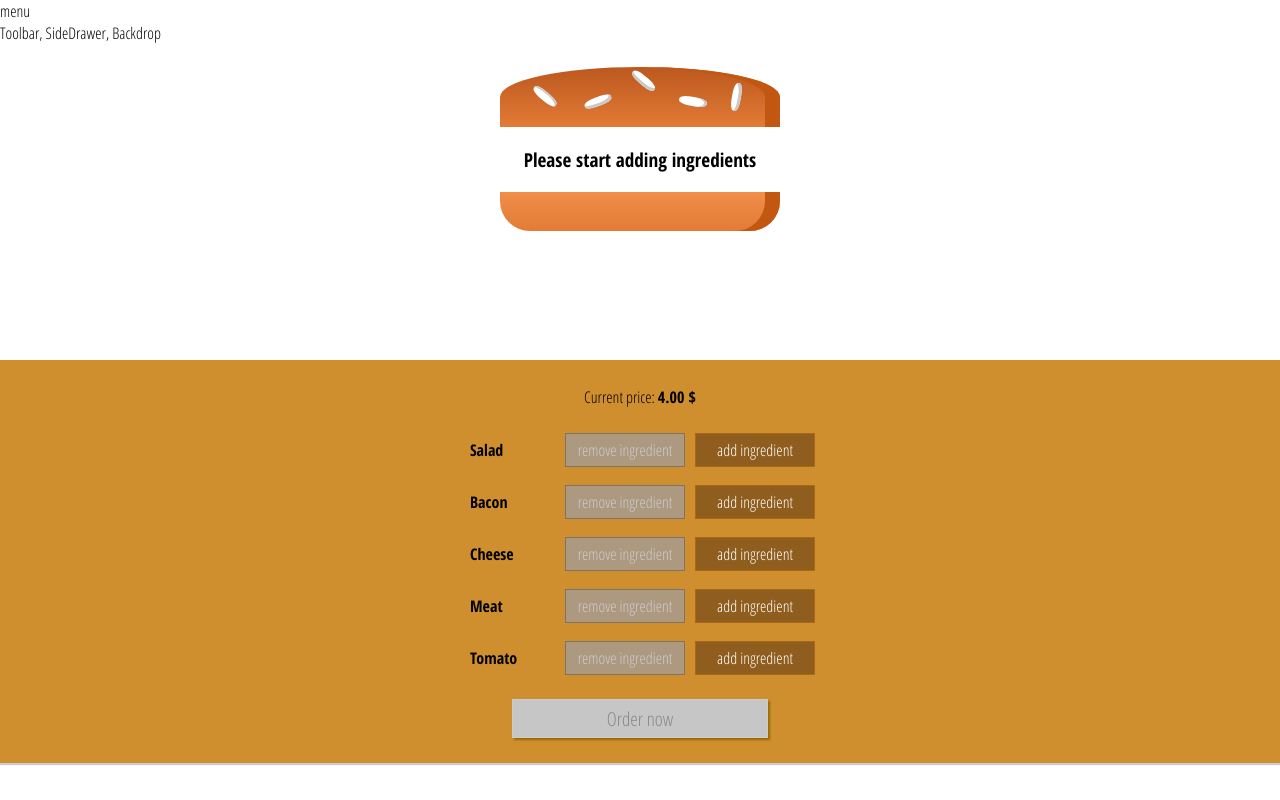
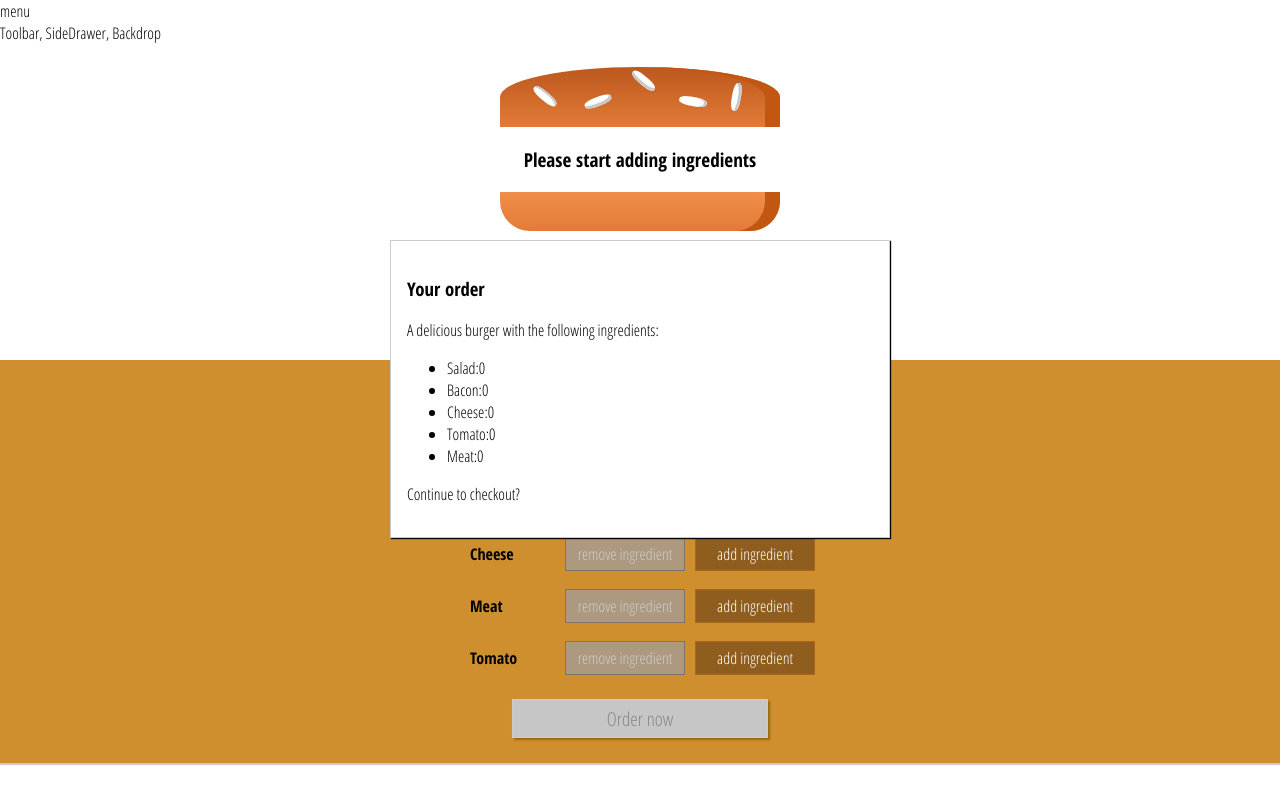
Before and after one commit to julia-dizhak/burger-builder, a React app in the folder app/: page / in a window 1280 px wide. Built offline with nearby package versions, Linux system fonts and the light colour scheme.

Commit message:
create the order summary model

```diff
--- /dev/null
+++ b/app/src/components/Burger/OrderSummary/index.js
@@ -0,0 +1,30 @@
+import React from 'react';
+
+import Aux from '../../../hoc/Aux';
+
+const orderSummary = (props) => {
+    // transform ingredients objects in a list item: <li>Salad: 1</li>
+    const ingredientSummary = Object.keys(props.ingredients)
+        .map(igKey => {
+            return (
+                // ? why it should be unique key here
+                <li key={igKey}>
+                    <span style={ {textTransform: 'capitalize'} }>{igKey}</span>:
+                    {props.ingredients[igKey]}
+                </li>
+            )
+        });
+
+    return (
+       <Aux>
+           <h3>Your order</h3>
+           <p>A delicious burger with the following ingredients:</p>
+           <ul>
+               {ingredientSummary}
+           </ul>
+           <p>Continue to checkout?</p>
+       </Aux>
+   )
+};
+
+export default orderSummary;
--- /dev/null
+++ b/app/src/components/UI/Modal/Modal.css
@@ -0,0 +1,20 @@
+.Modal {
+    position: fixed;
+    z-index: 500;
+    background-color: white;
+    width: 70%;
+    border: 1px solid #ccc;
+    box-shadow: 1px 1px 1px black;
+    padding: 16px;
+    left: 15%;
+    top: 30%;
+    box-sizing: border-box;
+    transition: all 0.3s ease-out;
+}
+
+@media (min-width: 600px) {
+    .Modal {
+        width: 500px;
+        left: calc(50% - 250px);
+    }
+}
--- /dev/null
+++ b/app/src/components/UI/Modal/index.js
@@ -0,0 +1,12 @@
+import React from 'react';
+
+import classes from './Modal.css';
+
+
+const modal = (props) => (
+    <div className={classes.Modal}>
+        {props.children}
+    </div>
+);
+
+export default modal;
--- a/app/src/containers/BurgerBuilder.js
+++ b/app/src/containers/BurgerBuilder.js
@@ -1,8 +1,11 @@
-import React, {Component} from "react";
+import React, {Component} from 'react';
 
-import Aux from "../hoc/Aux";
-import Burger from "../components/Burger/Burger";
-import BuildControls from "../components/Burger/BuildControls";
+import Aux from '../hoc/Aux';
+import Burger from '../components/Burger/Burger';
+import BuildControls from '../components/Burger/BuildControls';
+
+import Modal from '../components/UI/Modal/';
+import OrderSummary from '../components/Burger/OrderSummary/';
 
 
 const INGREDIENT_PRICES = {
@@ -91,6 +94,9 @@
 
         return (
             <Aux>
+                <Modal>
+                    <OrderSummary ingredients={this.state.ingredients} />
+                </Modal>
                 <Burger ingredients={this.state.ingredients} />
                 <BuildControls
                     ingredientAdd={this.addIngredientHandler}
```
